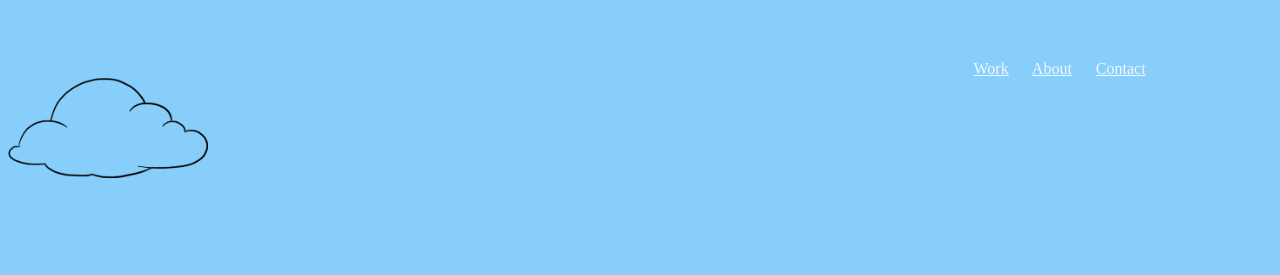
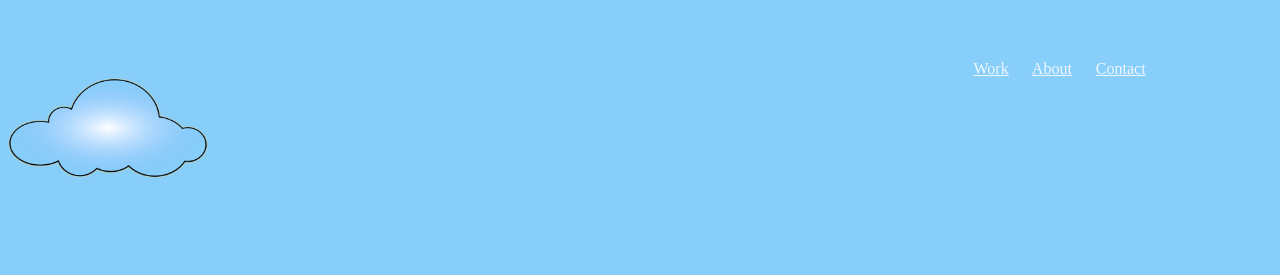
Before and after one commit to skssameer/Portfolio, a plain HTML site: page index.html in a window 1280 px wide. Shown: the top 275 px of the page. Drawn offline with Linux system fonts and the light colour scheme.

Commit message:
new change

```diff
--- a/index.html
+++ b/index.html
@@ -13,7 +13,7 @@
         <a href="" class="anchor">About</a>&nbsp;&nbsp;&nbsp;&nbsp;&nbsp;
         <a href="" class="anchor">Contact</a></nav>
     <div class="d1"> <h1> I am Sameer</h1><br><h3>a web developer</h3></div>
-    <div class="d2"><img src="/images/cloud1.png" alt="" class="img1"></div>
+    <div class="d2"><img src="/images/cloud2.png" alt="" class="img1"></div>
 
 </body>
 </html>
```
Also changed, not shown: images/cloud2.png (added).
